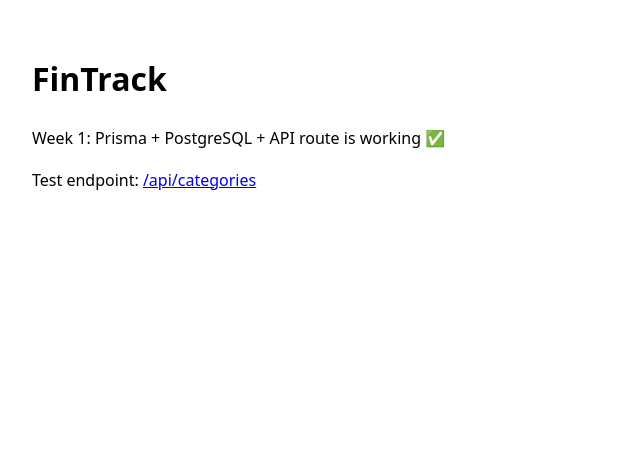
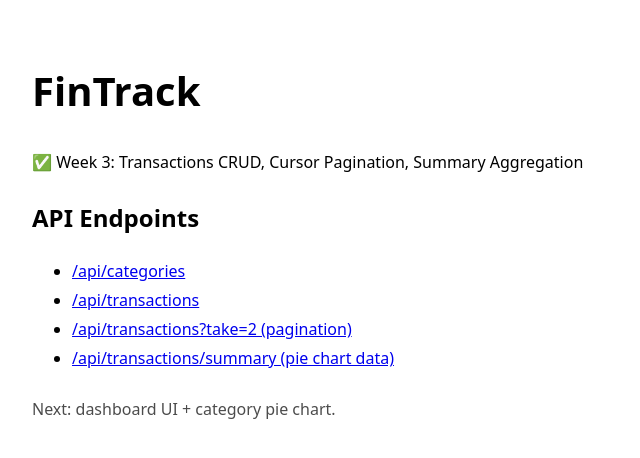
Before and after one commit to Ray19823/fintrack-expense-tracker, a Next.js app: page / in a window 1280 px wide. Shown: the top 458 px of the page, without its empty margins (0-640 px from the left). Built offline with nearby package versions, Linux system fonts and the light colour scheme.

Commit message:
chore: update homepage to reflect week 3 backend progress

```diff
--- a/src/app/page.tsx
+++ b/src/app/page.tsx
@@ -3,12 +3,39 @@
 export default function Home() {
   return (
     <main style={{ padding: 24, fontFamily: "system-ui", lineHeight: 1.6 }}>
-      <h1>FinTrack</h1>
-      <p>Week 1: Prisma + PostgreSQL + API route is working ✅</p>
-      <p>
-        Test endpoint: <a href="/api/categories">/api/categories</a>
+      <h1 style={{ fontSize: 40, fontWeight: 700 }}>FinTrack</h1>
+
+      <p style={{ marginTop: 8 }}>
+        ✅ Week 3: Transactions CRUD, Cursor Pagination, Summary Aggregation
+      </p>
+
+      <h2 style={{ marginTop: 24 }}>API Endpoints</h2>
+      <ul style={{ lineHeight: 1.8 }}>
+        <li>
+          <a href="/api/categories" target="_blank">
+            /api/categories
+          </a>
+        </li>
+        <li>
+          <a href="/api/transactions" target="_blank">
+            /api/transactions
+          </a>
+        </li>
+        <li>
+          <a href="/api/transactions?take=2" target="_blank">
+            /api/transactions?take=2 (pagination)
+          </a>
+        </li>
+        <li>
+          <a href="/api/transactions/summary" target="_blank">
+            /api/transactions/summary (pie chart data)
+          </a>
+        </li>
+      </ul>
+
+      <p style={{ marginTop: 24, opacity: 0.7 }}>
+        Next: dashboard UI + category pie chart.
       </p>
     </main>
   );
 }
-console.log('test')
```
